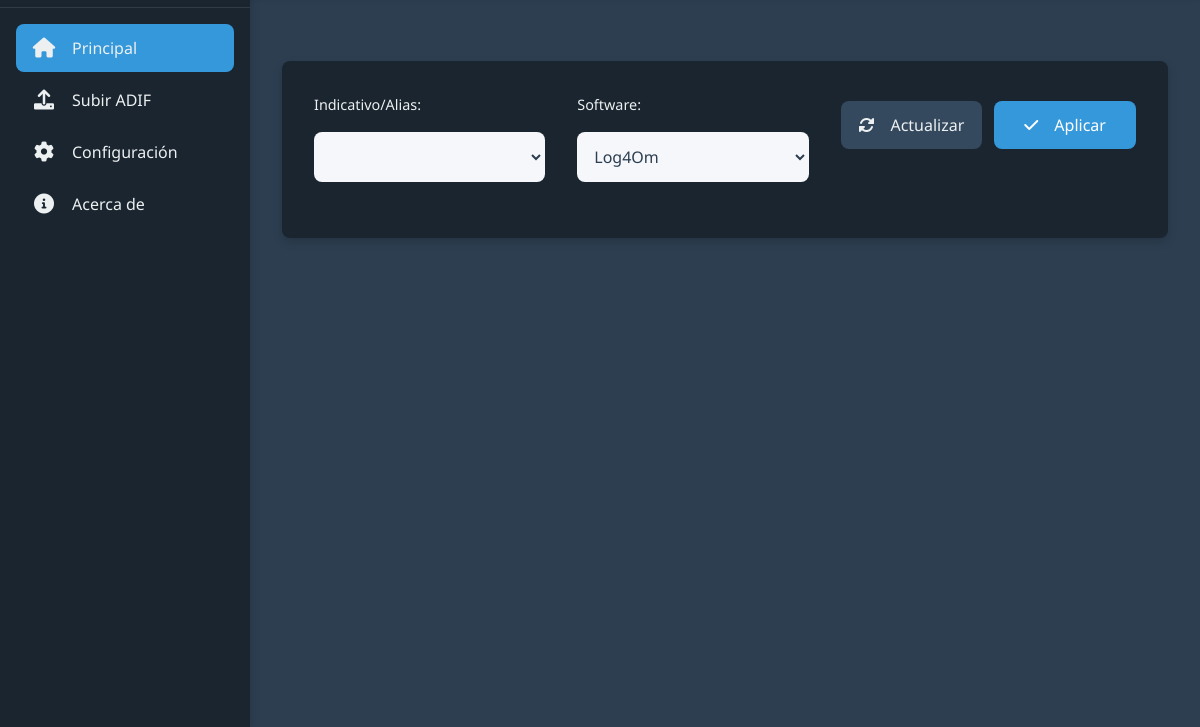
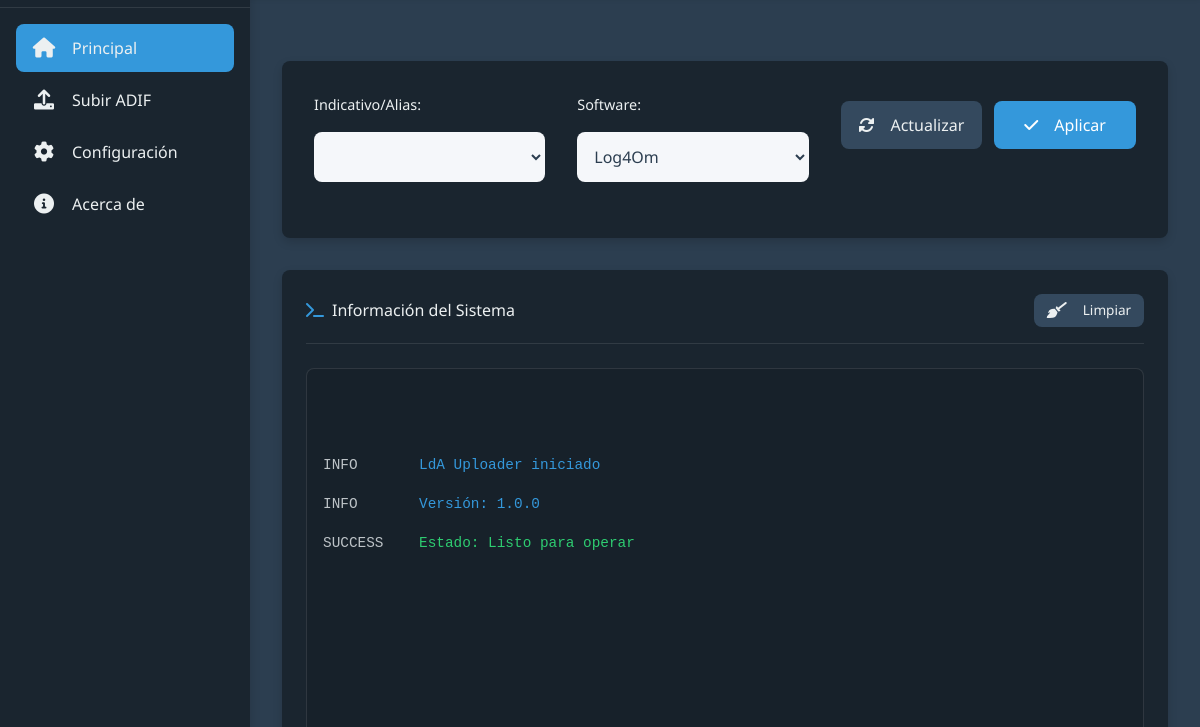
Before and after one commit to JSDRAKE/lda-uploader, an Electron app: page src/renderer/index.html in a window 1200 px wide. Shown: the part 73-800 px from the top of the page. Drawn offline with Linux system fonts and the light colour scheme; no server answers.

Commit message:
feat: Agregar contenedor de información en la página principal
- Agregado contenedor de información con estilo terminal
- Incluye título con icono y botón de limpiar
- Área de contenido scrollable para mostrar mensajes
- Diseño consistente con el resto de la aplicación
- Posicionado debajo de los selectores de inicio

```diff
--- a/src/renderer/index.html
+++ b/src/renderer/index.html
@@ -91,11 +91,22 @@
               </div>
             </div>
           </section>
-          <!-- El contenido dinámico se cargará aquí -->
-          <section id="inicio" class="section active">
-            <h2>Página Principal</h2>
-            <p>Selecciona una opción del menú para comenzar.</p>
-          </section>
+          <div class="info-container">
+            <div class="info-header">
+              <div class="info-title">
+                <i class="fas fa-terminal"></i>
+                <span>Información del Sistema</span>
+              </div>
+              <div class="info-controls">
+                <button class="btn btn-sm btn-secondary" id="clearInfo">
+                  <i class="fas fa-broom"></i> Limpiar
+                </button>
+              </div>
+            </div>
+            <div class="info-content" id="infoContent">
+              <!-- Las entradas de información se agregarán dinámicamente -->
+            </div>
+          </div>
 
           <section id="subir" class="section">
             <h2>Subir Archivo ADIF</h2>
--- a/src/renderer/js/main.js
+++ b/src/renderer/js/main.js
@@ -1,4 +1,9 @@
 document.addEventListener('DOMContentLoaded', async () => {
+  // Añadir información inicial al cargar la página
+  addInfoEntry('LdA Uploader iniciado', 'info');
+  addInfoEntry('Versión: 1.0.0', 'info');
+  addInfoEntry('Estado: Listo para operar', 'success');
+
   // Elementos del DOM
   const toggleBtn = document.getElementById('toggleSidebar');
   const sidebar = document.querySelector('.sidebar');
@@ -285,16 +290,37 @@ document.addEventListener('DOMContentLoaded', async () => {
   // Cargar los indicativos al inicio
   loadIndicativos();
 
+  // Funciones para mostrar información en el área de información
+function addInfoEntry(message, type = 'info') {
+  const infoContent = document.getElementById('infoContent');
+  const entry = document.createElement('div');
+  entry.className = `info-entry ${type}`;
+  entry.setAttribute('data-type', type.toUpperCase());
+  entry.textContent = message;
+  infoContent.appendChild(entry);
+
+  // Desplazar automáticamente al final
+  infoContent.scrollTop = infoContent.scrollHeight;
+}
+
+function clearInfo() {
+  const infoContent = document.getElementById('infoContent');
+  infoContent.innerHTML = '';
+}
+
   // Event listeners para los botones
   const updateBtn = document.getElementById('updateBtn');
   const applyBtn = document.getElementById('applyBtn');
+  const clearInfoBtn = document.getElementById('clearInfo');
 
   updateBtn.addEventListener('click', async () => {
   try {
     await loadIndicativos();
+    addInfoEntry('Indicativos actualizados correctamente', 'success');
     showNotification('Indicativos actualizados correctamente', 'success');
   } catch (error) {
     console.error('Error al actualizar los indicativos:', error);
+    addInfoEntry('Error al actualizar los indicativos', 'error');
     showNotification('Error al actualizar los indicativos', 'error');
   }
 });
@@ -308,11 +334,19 @@ document.addEventListener('DOMContentLoaded', async () => {
       // Por ejemplo, podríamos guardar estos valores en el estado de la aplicación
       // o realizar alguna acción con ellos
 
+      addInfoEntry('Configuración aplicada correctamente', 'success');
       showNotification('Configuración aplicada correctamente', 'success');
     } catch (error) {
       console.error('Error al aplicar la configuración:', error);
+      addInfoEntry('Error al aplicar la configuración', 'error');
       showNotification('Error al aplicar la configuración', 'error');
     }
+  });
+
+  // Event listener para el botón de limpiar información
+clearInfoBtn.addEventListener('click', () => {
+  clearInfo();
+  showNotification('Información limpiada', 'info');
 });
 
   // Mostrar notificación mejorada
--- a/src/renderer/styles/index.css
+++ b/src/renderer/styles/index.css
@@ -45,6 +45,89 @@
 }
 
 /* Estilos para form groups y controles */
+
+/* Estilos para el contenedor de información */
+.info-container {
+  background: var(--primary-dark);
+  border-radius: var(--border-radius);
+  padding: 1.5rem;
+  margin-top: 2rem;
+  box-shadow: var(--shadow-md);
+  width: 100%;
+  max-width: 100%;
+  margin-left: 0;
+  margin-right: 0;
+}
+
+.info-header {
+  display: flex;
+  justify-content: space-between;
+  align-items: center;
+  margin-bottom: 1.5rem;
+  padding-bottom: 1rem;
+  border-bottom: 1px solid var(--border-color);
+}
+
+.info-title {
+  display: flex;
+  align-items: center;
+  gap: 0.5rem;
+  color: var(--text-light);
+}
+
+.info-title i {
+  color: var(--accent-color);
+}
+
+.info-controls {
+  display: flex;
+  gap: 0.5rem;
+}
+
+.info-content {
+  font-family: monospace;
+  font-size: 0.9rem;
+  line-height: 1.6;
+  color: var(--text-light);
+  white-space: pre-wrap;
+  max-height: 300px;
+  min-height: 450px;
+  overflow-y: auto;
+  padding: 1rem;
+  background: rgba(0, 0, 0, 0.1);
+  border-radius: var(--border-radius);
+  border: 1px solid var(--border-color);
+}
+
+.info-entry {
+  margin-bottom: 1rem;
+}
+
+.info-entry.success {
+  color: #2ecc71;
+}
+
+.info-entry.error {
+  color: #e74c3c;
+}
+
+.info-entry.warning {
+  color: #f1c40f;
+}
+
+.info-entry.info {
+  color: var(--accent-color);
+}
+
+.info-entry::before {
+  content: attr(data-type);
+  display: inline-block;
+  width: 80px;
+  margin-right: 1rem;
+  color: var(--text-muted);
+}
+
+/* Estilos para form groups y controles */
 .form-group {
   flex: 1;
   display: flex;
@@ -175,7 +258,11 @@ button,
 input,
 select,
 textarea {
-  font-family: 'Segoe UI', system-ui, -apple-system, sans-serif;
+  font-family:
+    'Segoe UI',
+    system-ui,
+    -apple-system,
+    sans-serif;
   color: var(--text-light);
   line-height: 1.6;
 
@@ -363,17 +450,25 @@ body {
 
   /* Texto */
   & span {
-    transition: opacity var(--transition-speed) ease, width var(--transition-speed) ease;
+    transition:
+      opacity var(--transition-speed) ease,
+      width var(--transition-speed) ease;
     font-weight: 500;
   }
 
   /* Estados interactivos */
-  &:hover { background-color: var(--menu-item-hover); }
-  &:active { transform: translateY(1px); }
+  &:hover {
+    background-color: var(--menu-item-hover);
+  }
+  &:active {
+    transform: translateY(1px);
+  }
 
   &.active {
     background-color: var(--menu-item-active);
-    &:hover { background-color: var(--menu-item-active-hover); }
+    &:hover {
+      background-color: var(--menu-item-active-hover);
+    }
   }
 }
 
@@ -388,7 +483,9 @@ body {
   overflow-y: auto;
   height: 100%;
   background-color: var(--primary-color);
-  transition: margin-left var(--transition-speed) ease, width var(--transition-speed) ease;
+  transition:
+    margin-left var(--transition-speed) ease,
+    width var(--transition-speed) ease;
   width: calc(100% - var(--sidebar-current-width));
   position: relative;
 
@@ -437,7 +534,9 @@ body {
   display: none;
   opacity: 0;
   transform: translateY(10px);
-  transition: opacity var(--section-transition), transform var(--section-transition);
+  transition:
+    opacity var(--section-transition),
+    transform var(--section-transition);
 
   &.active {
     display: block;
@@ -1595,7 +1694,9 @@ video {
   background-color: var(--primary-light);
   color: var(--text-light);
   font-size: 1rem;
-  transition: border-color var(--transition-speed) ease, box-shadow var(--transition-speed) ease;
+  transition:
+    border-color var(--transition-speed) ease,
+    box-shadow var(--transition-speed) ease;
 }
 
 .form-group input:focus {
@@ -1634,7 +1735,9 @@ video {
   display: flex;
   align-items: center;
   justify-content: center;
-  transition: color var(--transition-speed) ease, background-color var(--transition-speed) ease;
+  transition:
+    color var(--transition-speed) ease,
+    background-color var(--transition-speed) ease;
 }
 
 .toggle-password:hover {
@@ -1664,7 +1767,9 @@ video {
   font-weight: 500;
   font-size: 1rem;
   cursor: pointer;
-  transition: background-color var(--transition-speed) ease, transform 0.1s ease;
+  transition:
+    background-color var(--transition-speed) ease,
+    transform 0.1s ease;
 }
 
 .btn i {
```
Lines whose indentation alone changed are shown as unchanged.
